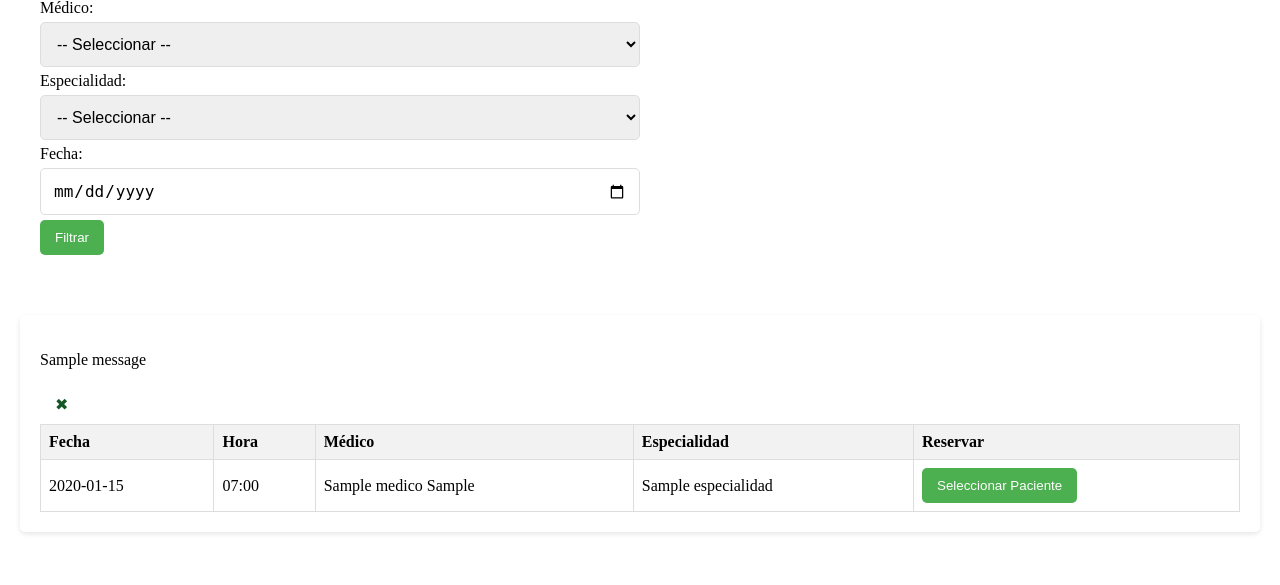
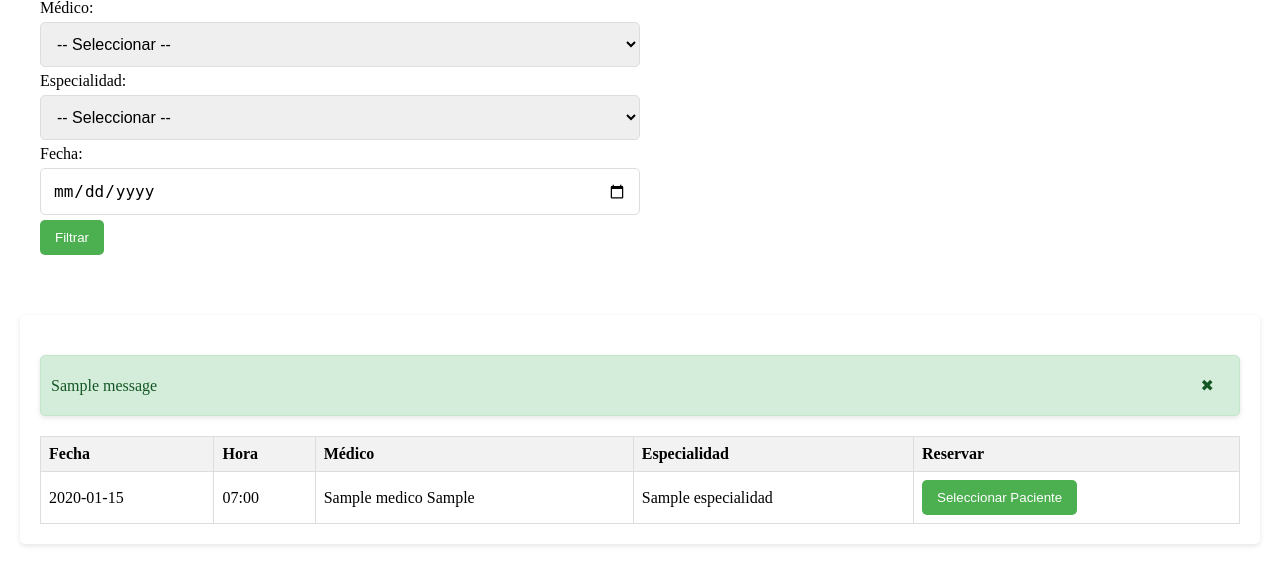
Before and after one commit to malenavero/gestion_turnos, a Django app: page /turnos/turnero_reservar/ in a window 1280 px wide. Shown: the part 171-756 px from the top of the page. Run offline with Django 4.2, Linux system fonts and the light colour scheme; a user stored in the database is signed in; tables that the repository leaves empty hold one stand-in row (values such as "Sample post"); one stand-in notice (Sample message) is shown.

Commit message:
fix mensaje succes en reserva

```diff
--- a/turnos/static/css/styles.css
+++ b/turnos/static/css/styles.css
@@ -381,19 +381,16 @@ input, select, textarea {
 
 /* Tirno agendado con exito */
 .alert {
-    padding: 20px;
-    margin: 20px 0;
-    border-radius: 5px;
-    font-size: 1.2em;
-    display: flex;
-    align-items: center;
-    justify-content: space-between; /* Para alinear el botón de cierre */
-}
-
-.alert.success {
     background-color: #d4edda; /* Verde claro */
     color: #155724; /* Verde oscuro */
+    padding: 10px;
+    margin: 20px 0;
     border: 1px solid #c3e6cb; /* Borde verde claro */
+    border-radius: 5px;
+    font-size: 1em; /* Tamaño de fuente más grande */
+    display: flex; /* Usar flex para centrar contenido */
+    align-items: center; /* Centrar verticalmente */
+    box-shadow: 0 2px 5px rgba(0, 0, 0, 0.1); /* Sombra sutil */
 }
 
 .alert.error {
@@ -402,12 +399,23 @@ input, select, textarea {
     border: 1px solid #f5c6cb; /* Borde rojo claro */
 }
 
+.alert svg {
+    margin-right: 10px; /* Espacio entre el icono y el texto */
+}
+
+.alert p {
+    margin: 0; /* Sin margen en el párrafo */
+}
 
 .success-alert-close-btn {
     background: none;
     border: none;
-    color: #155724; /* Color verde oscuro */
-    font-size: 1em; /* Tamaño de fuente grande */
-    cursor: pointer; /* Cambia el cursor al pasar por encima */
+    color: inherit; /* Hereda el color del texto */
+    font-size: 1em; /* Aumenta el tamaño del botón */
+    cursor: pointer;
     margin-left: auto; /* Empuja el botón a la derecha */
 }
+
+.success-alert-close-btn:hover {
+    color: #721c24; /* Cambia el color al pasar el mouse */
+}
--- a/turnos/templates/gestion_turnos/turnero_reservar.html
+++ b/turnos/templates/gestion_turnos/turnero_reservar.html
@@ -31,13 +31,23 @@
 
 <div class="table-container">
     {% if messages %}
-    <div class="success-alert" id="successAlert">
+        <div class="alert {% if message.tags %}{{ message.tags }}{% endif %}" id="successAlert">
+            <span class="alert-icon">
+                {% if message.tags == 'success' %}
+                    ✅
+                {% elif message.tags == 'error' %}
+                    ❌
+                {% endif %}
+            </span>
+            <div class="alert-content">
                 {% for message in messages %}
                     <p>{{ message }}</p>
                 {% endfor %}
+            </div>
             <button class="success-alert-close-btn" onclick="closeAlert('successAlert')">✖</button>
         </div>
     {% endif %}
+
     <table>
         <thead>
             <tr>
```
Lines whose indentation alone changed are shown as unchanged.
